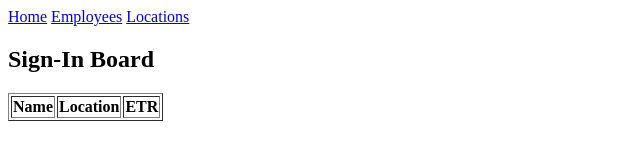
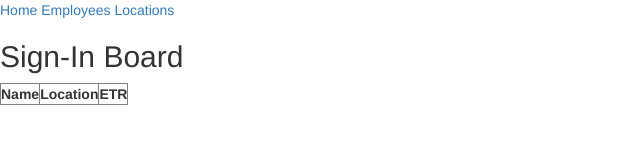
Before and after one commit to monban/timecard, a plain HTML site: page static/board.html in a window 1280 px wide. Shown: the whole page, without its empty margins (0-640 px from the left). Drawn offline with Linux system fonts and the light colour scheme; no server answers.

Commit message:
clean up html includes

```diff
--- a/static/board.html
+++ b/static/board.html
@@ -1,15 +1,14 @@
 <!DOCTYPE html>
 <html ng-app="boardApp">
 <head>
-	<link href="/static/css/bootstrap.css">
-	<link href="/static/css/bootstrap-theme.css">
 	<script src="/static/js/jquery-1.11.1.min.js"></script>
 	<script src="/static/js/angular.js"></script>
 	<script src="/static/js/angular-resource.js"></script>
 	<script src="/static/js/angular-route.js"></script>
-	<script src="/static/js/bootstrap.js"></script>
 	<script src="/static/js/ui-bootstrap-tpls-0.12.0.js"></script>
 	<script src="/static/js/board.js"></script>
+	<link href="/static/css/bootstrap.css" rel="stylesheet">
+	<link href="/static/css/bootstrap-theme.css" rel="stylesheet">
 	<base href="/">
 </head>
 <body>
```
